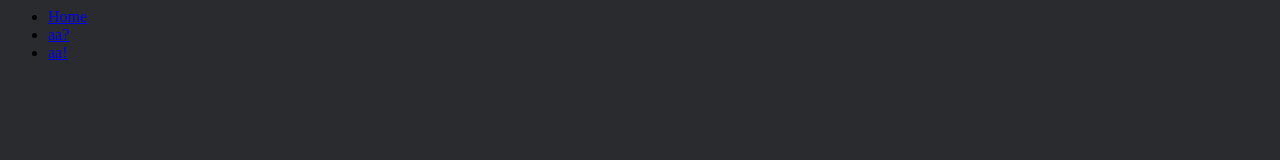
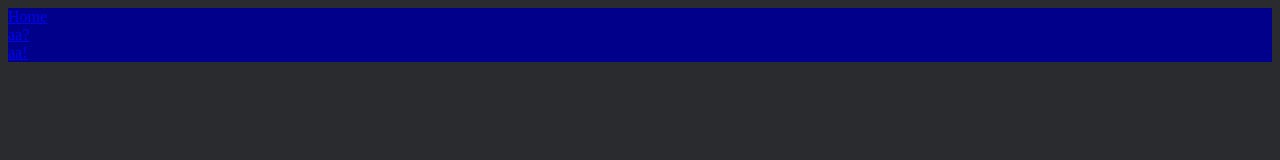
Before and after one commit to Brand9kh/brand9kh, a plain HTML site: page index.html in a window 1280 px wide. Drawn offline with Linux system fonts and the light colour scheme.

Commit message:
Update index.html

```diff
--- a/index.html
+++ b/index.html
@@ -3,7 +3,7 @@
       <link rel="stylesheet" href="black.css">
     </head>
     <body>
-        <ul>
+        <ul class="navBar">
 
             <li><a href="./">Home</a></li>
             <li><a href="./aa.html">aa?</a></li>
```
